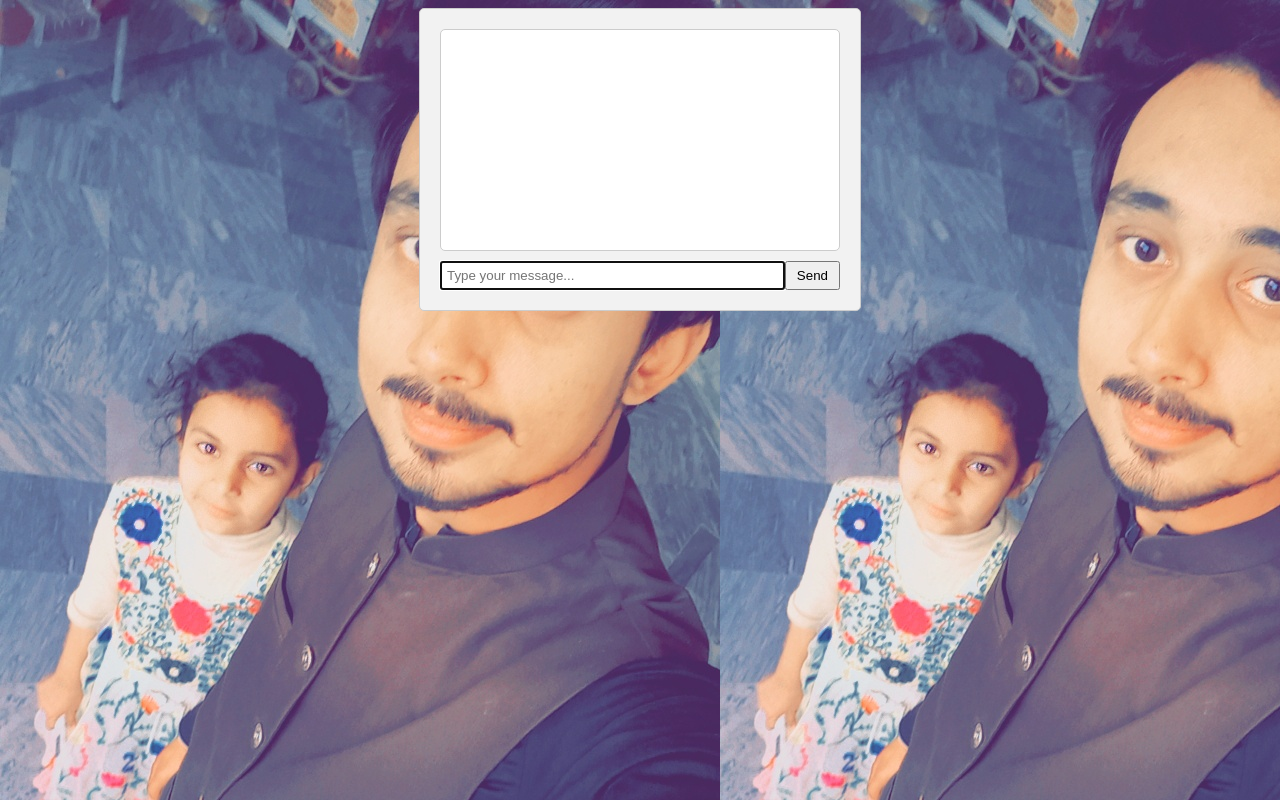
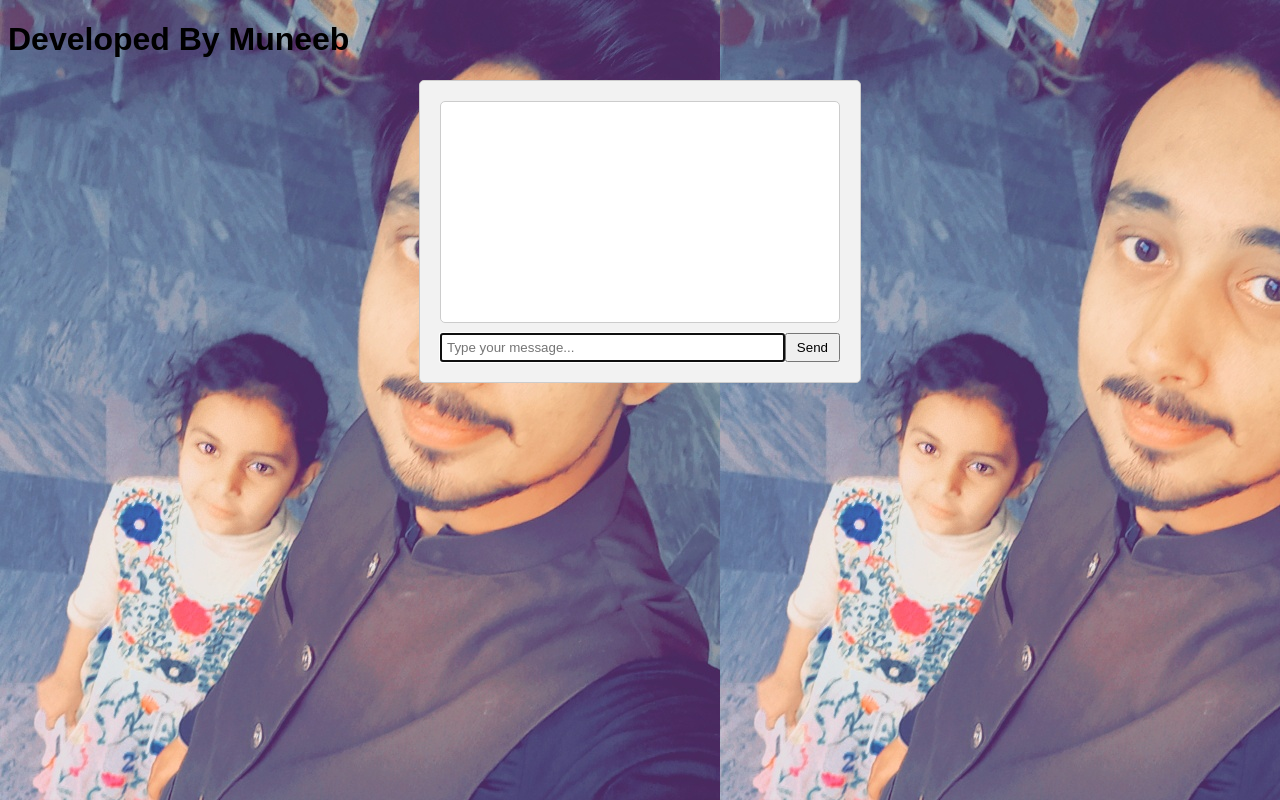
Before and after one commit to neeb1/flow, a plain HTML site: page index.html in a window 1280 px wide. Drawn offline with Linux system fonts and the light colour scheme.

Commit message:
Update index.html

```diff
--- a/index.html
+++ b/index.html
@@ -1,7 +1,7 @@
 <!DOCTYPE html>
 <html>
 <head>
-  <title>Chatbot Example</title>
+  <title>Neeb Pad</title>
   <style>
 
   body {
@@ -43,6 +43,7 @@
 
 </head>
 <body background="zimi.jpeg">
+  <h1> Developed By Muneeb<h1>
   <div class="chat-container">
     <div id="chat-display"></div>
     <div class="chat-form">
```
